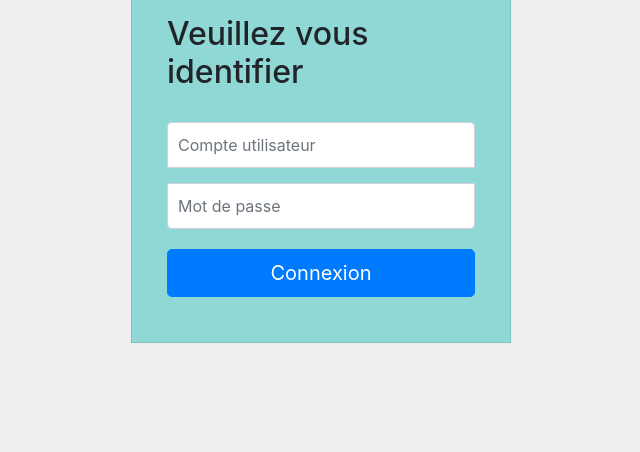
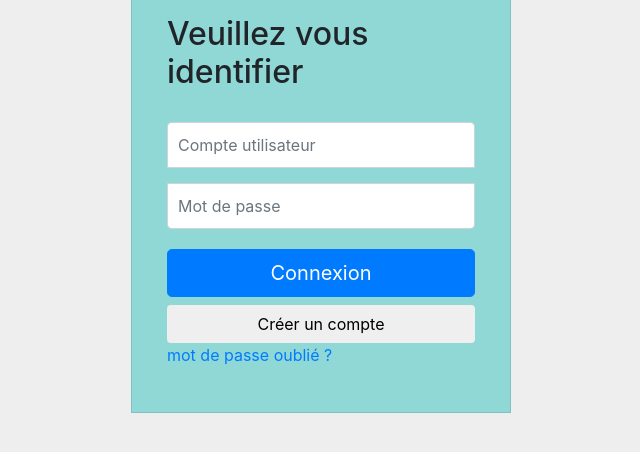
Before and after one commit to IronAgile/IronWebAgile, a Django app: page /login/ in a window 1280 px wide. Shown: the part 81-533 px from the top of the page, without its empty margins (319-959 px from the left). Run offline with Django 3.2, Linux system fonts and the light colour scheme; some libraries are stand-ins or nearby versions.

Commit message:
page login : ajout btn création compte et lien mdp perdu

```diff
--- a/IronAgileWebApp/templates/login.html
+++ b/IronAgileWebApp/templates/login.html
@@ -23,12 +23,12 @@
 
 
         <h2 class="form-signin-heading">Veuillez vous identifier</h2>
-        <p></p>
         {{ form.username }}
         <p></p>
         {{ form.password }}
-        <p></p>
         <button class="btn btn-lg btn-primary btn-block" type="submit">Connexion</button>
+        <button class="btn btn-xs btn-basic btn-block" type="submit">Créer un compte</button>
+        <a href="#" class="">mot de passe oublié ?</a>
     </form>
 </div>
 
```
